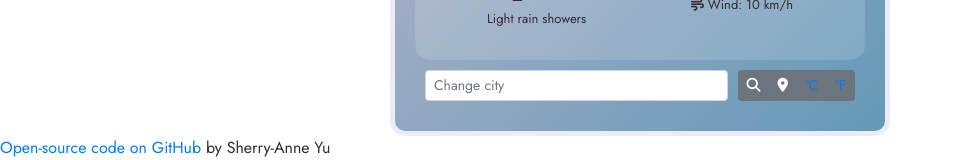
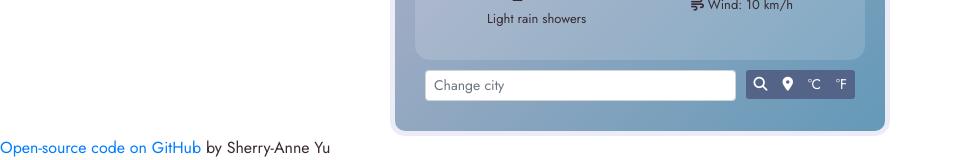
Before and after one commit to ahnseri/react-import-project, a React (Create React App) app: page / in a window 1280 px wide. Shown: the part 467-627 px from the top of the page, without its empty margins (0-953 px from the left). Built offline with nearby package versions, Linux system fonts and the light colour scheme.

Commit message:
added css styling to search buttons

```diff
--- /dev/null
+++ b/src/SearchButtons.css
@@ -0,0 +1,19 @@
+.SearchButtons .btn-secondary {
+  background: #536488;
+  border: #536488;
+}
+
+.SearchButtons .btn-secondary:hover {
+  background: #37425a;
+  border: #37425a;
+}
+
+.SearchButtons a {
+  color: #fff;
+  text-decoration: none;
+}
+
+.SearchButtons a:hover {
+  color: #fff;
+  text-decoration: none;
+}
--- a/src/SearchButtons.js
+++ b/src/SearchButtons.js
@@ -1,4 +1,6 @@
 import React from "react";
+import "./SearchButtons.css";
+
 export default function SearchButtons() {
   return (
     <div className="SearchButtons">
```
